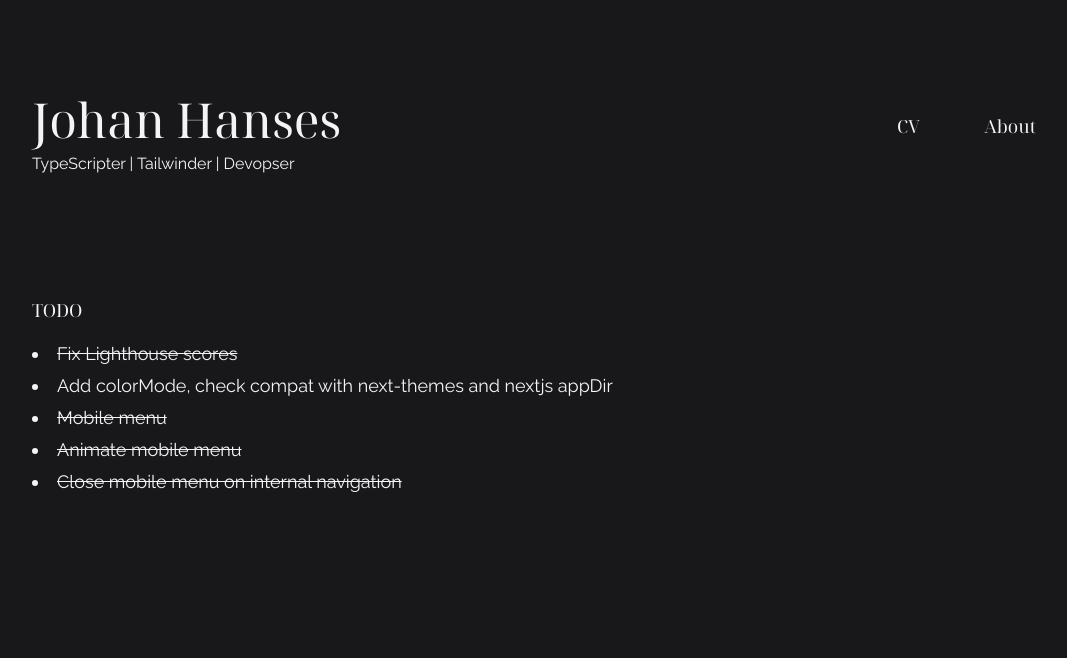
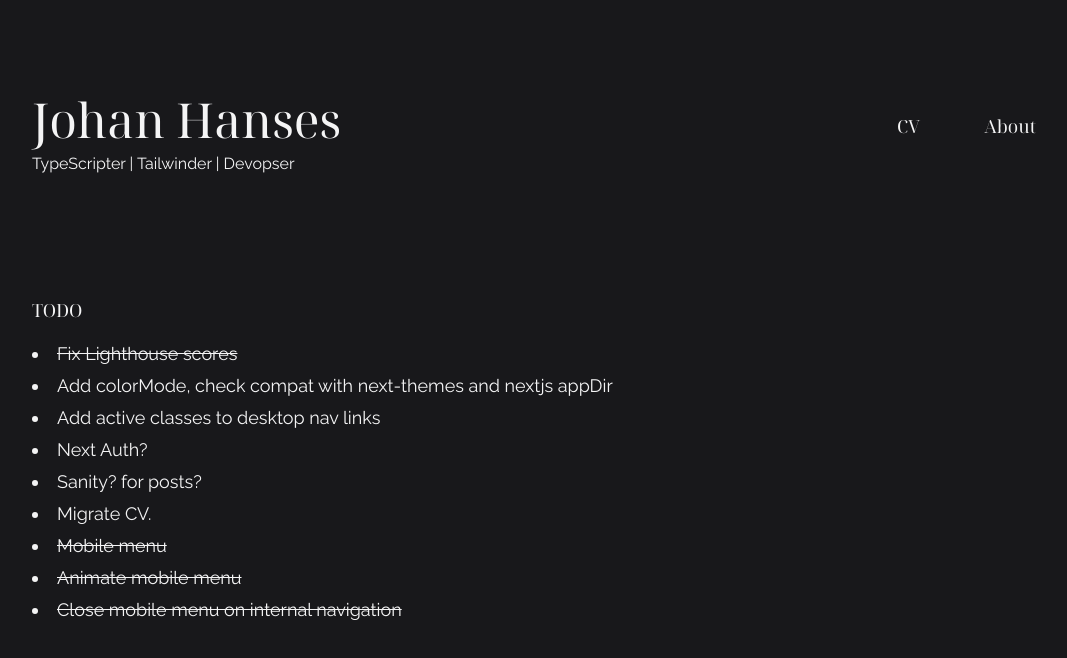
Before and after one commit to johanhanses/pjh-app-dir, a Next.js app: page /about in a window 1280 px wide. Shown: the top 658 px of the page, without its empty margins (96-1163 px from the left). Built offline with nearby package versions, Linux system fonts and the light colour scheme.

Commit message:
More todos

```diff
--- a/app/about/page.tsx
+++ b/app/about/page.tsx
@@ -5,6 +5,10 @@ export default function page() {
       <ul className="space-y-2 md:space-y-1">
         <li className="list-disc list-inside line-through">Fix Lighthouse scores</li>
         <li className="list-disc list-inside">Add colorMode, check compat with next-themes and nextjs appDir</li>
+        <li className="list-disc list-inside">Add active classes to desktop nav links</li>
+        <li className="list-disc list-inside">Next Auth?</li>
+        <li className="list-disc list-inside">Sanity? for posts?</li>
+        <li className="list-disc list-inside">Migrate CV.</li>
         <li className="list-disc list-inside line-through">Mobile menu</li>
         <li className="list-disc list-inside line-through">Animate mobile menu</li>
         <li className="list-disc list-inside line-through">Close mobile menu on internal navigation</li>
```
